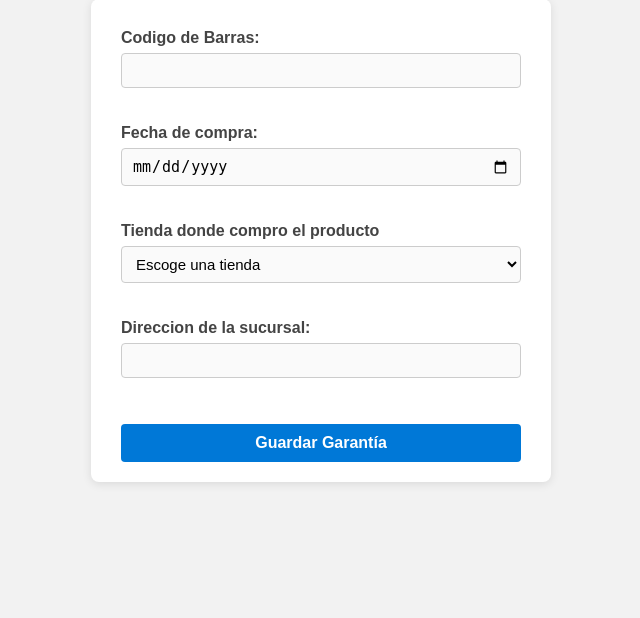
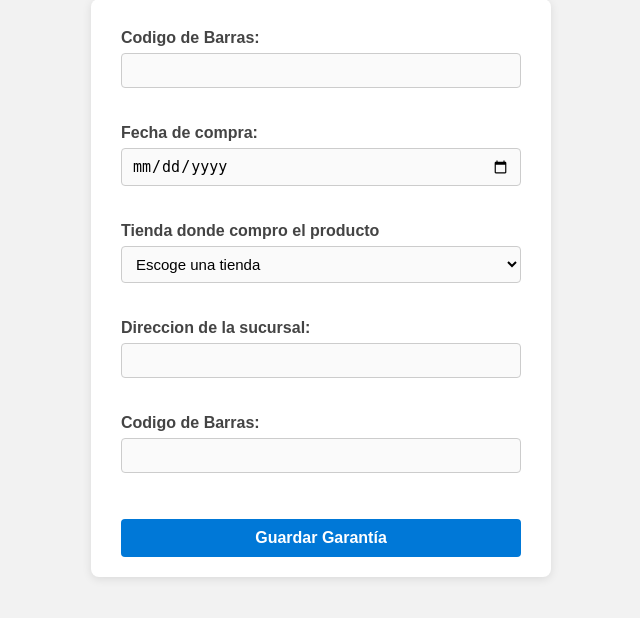
Before and after one commit to ProyGipsy/GipsyGuaranteesBackend, a Flask app: template templates/warrantyReg.html in a window 1280 px wide. Shown: the part 118-736 px from the top of the page, without its empty margins (319-959 px from the left). Run offline with Flask 3, Linux system fonts and the light colour scheme; the template is opened without the code that fills it, so the values that code supplies are empty.

```diff
--- a/templates/login.html
+++ b/templates/login.html
@@ -4,7 +4,7 @@
     <meta charset="UTF-8">
     <meta name="viewport" content="width=device-width, initial-scale=1.0">
     <title>Registro de Garantías</title>
-    <link rel="stylesheet" href="css/loginStyle.css">
+    <link rel="stylesheet" href="/static/css/loginStyle.css">
 </head>
 <body>
     <div class="login-container">
--- a/templates/warrantyReg.html
+++ b/templates/warrantyReg.html
@@ -31,6 +31,10 @@
         <input type="text" id="storeAddress" name="storeAddress" required>
         <br><br>
 
+        <label for="barCode">Codigo de Barras:</label>
+        <input type="text" id="barCode" name="barCode" required>
+        <br><br>
+
         <button type="submit">Guardar Garantía</button>
     </form>
 </body>
```
